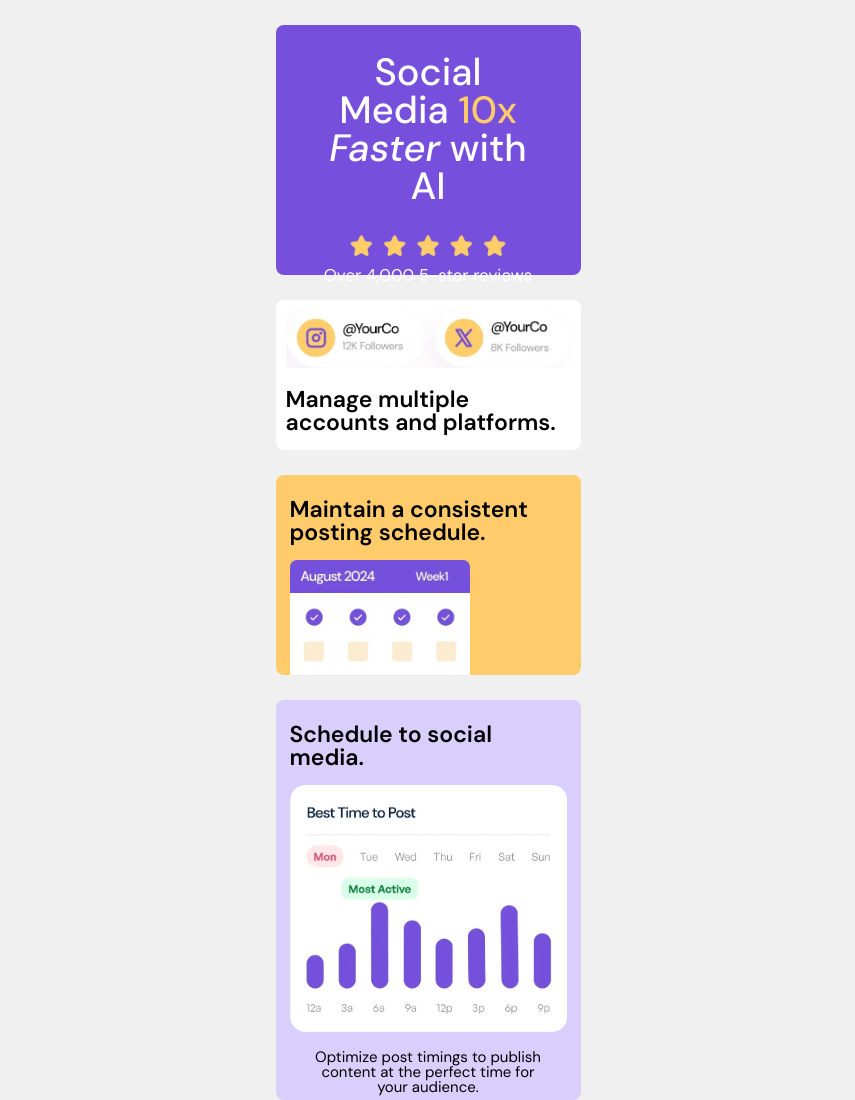
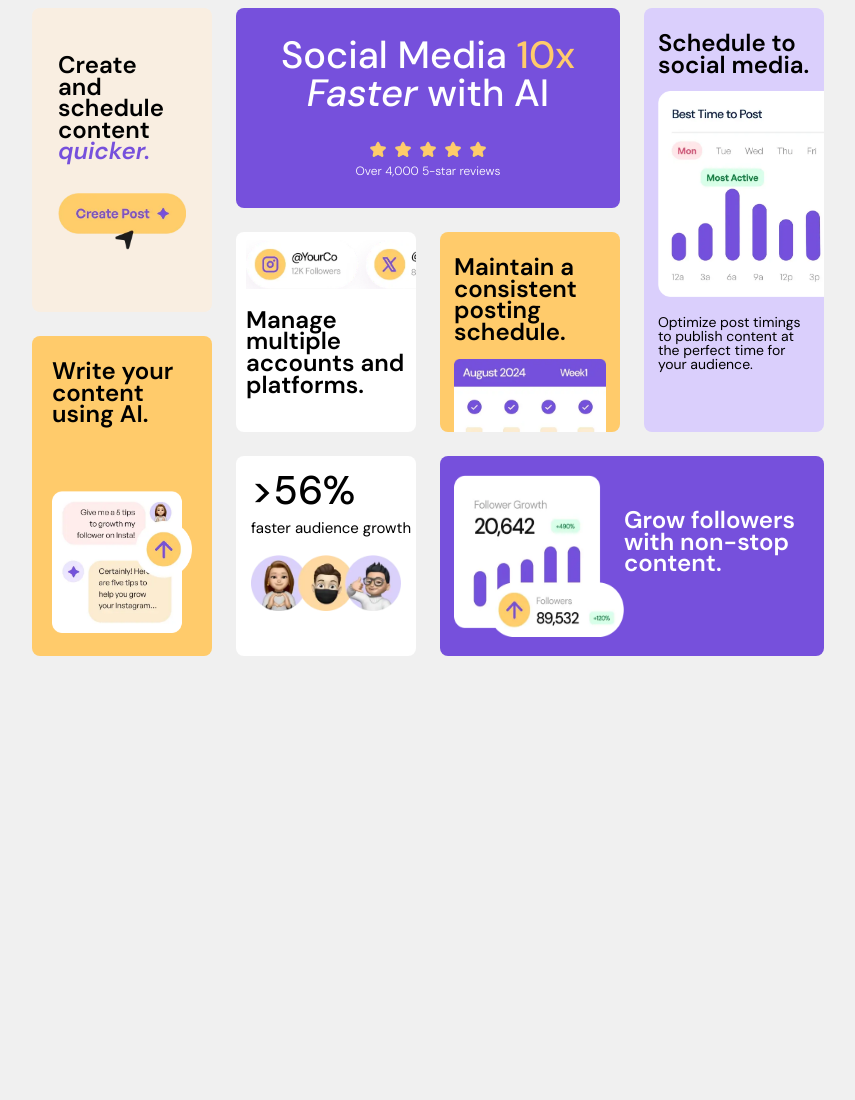
Before and after one commit to mohamed-ashif-m/project-1, a plain HTML site: page bento-grid-main/index.html in a window 1280 px wide. Shown: the top 1100 px of the page, without its empty margins (212-1067 px from the left). After the commit the page ends 800 px from the top, so only its background shows below. Drawn offline with Linux system fonts and the light colour scheme.

Commit message:
Update style.css

```diff
--- a/bento-grid-main/style.css
+++ b/bento-grid-main/style.css
@@ -130,3 +130,109 @@ img{
 .img-sa{
     width:200px;
 }
+@media(width>650px){
+    .griddy{
+        display: grid;
+        justify-content: center;
+        grid-template-columns: 180px 180px 180px;
+        grid-template-rows: 200px 200px 200px 200px;
+        gap:1.5em;
+        grid-template-areas:
+        "box-2 box-1 box-1"
+        "box-2 box-4 box-5"
+        "box-2 box-6 box-6"
+        "box-3 box-3 box-8";
+    }
+    .seventh{
+        height:304px;
+        padding:30px 26px;
+    }
+    .fonty{
+        font-size: 24px;
+        line-height: 0.9;
+    }
+    .follow-img{
+        width: 100%;
+    }
+    .img-sa{
+        margin-top: 50px;
+        width: 100%;
+    }
+    .first{
+        height: 200px;
+    }
+    .heading{
+        width:100%;
+    }
+    .five-star{
+        width: 120px;
+    }
+    .star{
+        font-size: 12px;
+        font-weight: 300;
+    }
+    .fourth{
+        height: 200px;
+        display: flex;
+        flex-wrap: wrap;
+    }
+    .far{
+        width: 150px;
+    }
+    .forth-para{
+        text-align: left;
+        width: 50%;
+        font-size: 14px;
+    }
+    .second,.sixth{
+        overflow-x: hidden;
+        height: 200px;
+    }
+    .calen{
+        width:100%;
+    }
+    .fifth{
+        display: flex;
+        height: 200px;
+    }
+    .follow{
+        width: 170px;
+    }
+    .grow{
+        text-align: left;
+    }
+    .large{
+        display: flex;
+        flex-direction: column;
+        gap: 1.5em;
+    }
+    .box1{
+        width:180px;
+        height:324px;
+    }
+    .pad{
+        width:auto;
+        margin: 0%;
+    }
+}
+@media(width>991px){
+    .griddy{
+        grid-template-columns: 180px 180px 180px 180px;
+        grid-template-rows: 200px 200px 200px;
+        grid-template-areas:
+        "box-2 box-1 box-1 box-3"
+        "box-2 box-4 box-5 box-3"
+        "box-2 box-8 box-6 box-6";
+    }
+    .fourth{
+        display: block;
+        height: 424px;
+        overflow-x: hidden;
+    }
+    .far{
+        width: 230px;
+    }
+    .forth-para{
+        width: 100%;
+    }
+}
```
